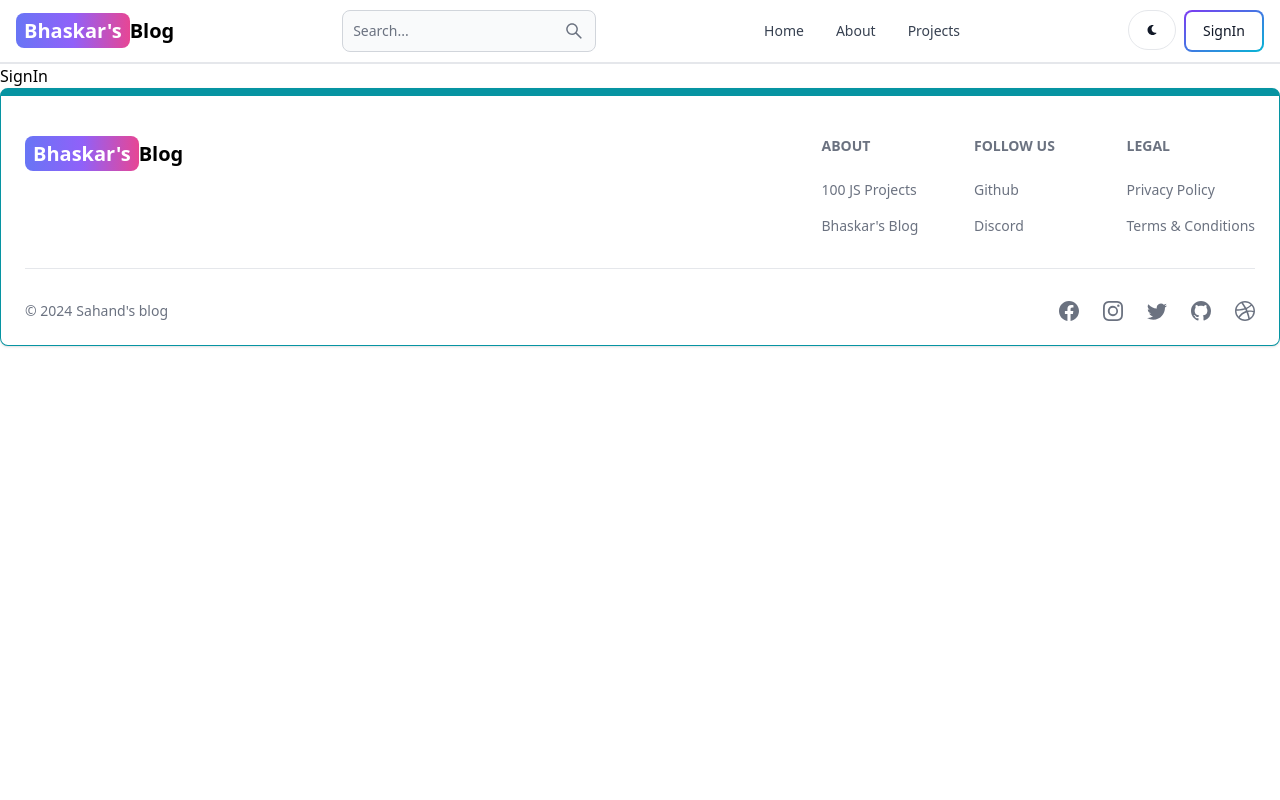
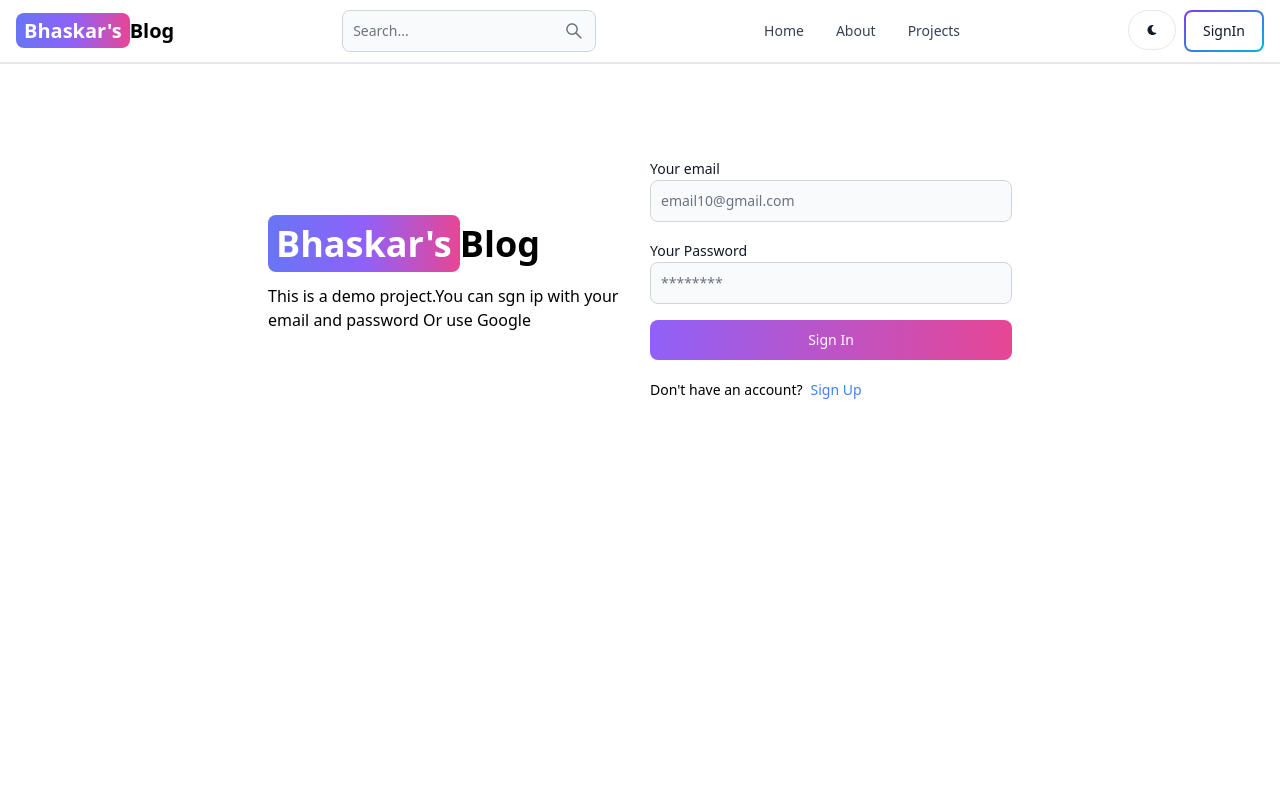
Before and after one commit to BBoruah10/Blog, a React (Vite) app in the folder client/: page /sign-in in a window 1280 px wide. Shown: the top 800 px of the page. Built offline with nearby package versions, Linux system fonts and the light colour scheme.

Commit message:
Complete Sign In page funtionality

```diff
--- a/client/src/pages/SignIn.jsx
+++ b/client/src/pages/SignIn.jsx
@@ -1,7 +1,111 @@
-import React from "react";
+import { Alert, Button, Label, Spinner, TextInput } from "flowbite-react";
+import React, { useState } from "react";
+import { Link, useNavigate } from "react-router-dom";
 
 const SignIn = () => {
-  return <div>SignIn</div>;
+  const [formData, setFormData] = useState({});
+  const [errorMessage, setErrorMessage] = useState(null);
+  const [loading, setLoading] = useState(false);
+  const navigate = useNavigate();
+  const handleChange = (e) => {
+    // console.log(e.target.value);
+    setFormData({ ...formData, [e.target.id]: e.target.value.trim() });
+  };
+  // console.log(formData);
+  const handleSubmit = async (e) => {
+    e.preventDefault();
+    if (!formData.email || !formData.password) {
+      return setErrorMessage("Please fill out all Fields");
+    }
+    try {
+      setLoading(true);
+      setErrorMessage(null);
+      const res = await fetch("/api/auth/signin", {
+        method: "POST",
+        headers: { "Content-Type": "application/json" },
+        body: JSON.stringify(formData),
+      });
+      const data = await res.json();
+
+      if (data.success === false) {
+        return setErrorMessage(data.message);
+      }
+      setLoading(false);
+      if (res.ok) {
+        navigate("/");
+      }
+    } catch (error) {
+      setErrorMessage(error.message);
+      setLoading(false);
+    }
+  };
+  return (
+    <div className="min-h-screen mt-20">
+      <div className="flex p-3 max-w-3xl mx-auto flex-col md:flex-row md:items-center gap-5">
+        {/*LEFT */}
+        <div className="flex-1">
+          <Link to="/" className="font-bold dark:text-white text-4xl">
+            <span className="px-2 py-1 bg-gradient-to-r from-indigo-500 via-purple-500 to-pink-500 rounded-lg text-white">
+              Bhaskar's
+            </span>
+            Blog
+          </Link>
+          <p className="tewxt-sm mt-5">
+            This is a demo project.You can sgn ip with your email and password
+            Or use Google
+          </p>
+        </div>
+        {/*RIGHT */}
+        <div className="flex-1">
+          <form className="flex flex-col gap-4" onSubmit={handleSubmit}>
+            <div className="">
+              <Label value="Your email" />
+              <TextInput
+                type="email"
+                placeholder="email10@gmail.com"
+                id="email"
+                onChange={handleChange}
+              />
+            </div>
+            <div className="">
+              <Label value="Your Password" />
+              <TextInput
+                type="password"
+                placeholder="********"
+                id="password"
+                onChange={handleChange}
+              />
+            </div>
+            <Button
+              gradientDuoTone="purpleToPink"
+              type="submit"
+              disabled={loading}
+            >
+              {loading ? (
+                <>
+                  <Spinner size="sm"></Spinner>
+                  <span className="pl-3">Loading...</span>
+                </>
+              ) : (
+                "Sign In"
+              )}
+            </Button>
+          </form>
+
+          <div className="flex gap-2 text-sm mt-5">
+            <span>Don't have an account?</span>
+            <Link to="/sign-in" className="text-blue-500">
+              Sign Up
+            </Link>
+          </div>
+          {errorMessage && (
+            <Alert className="mt-5" color="failure">
+              {errorMessage}
+            </Alert>
+          )}
+        </div>
+      </div>
+    </div>
+  );
 };
-
 export default SignIn;
```
